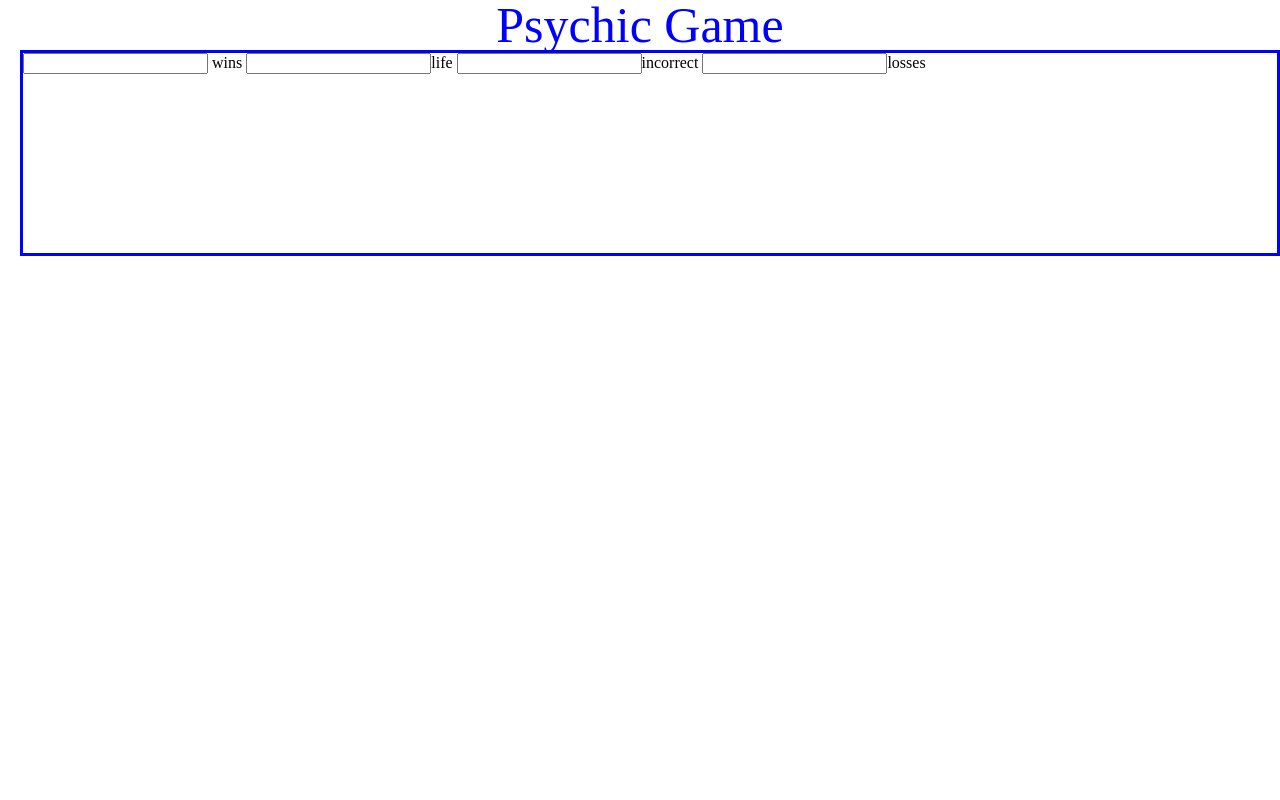
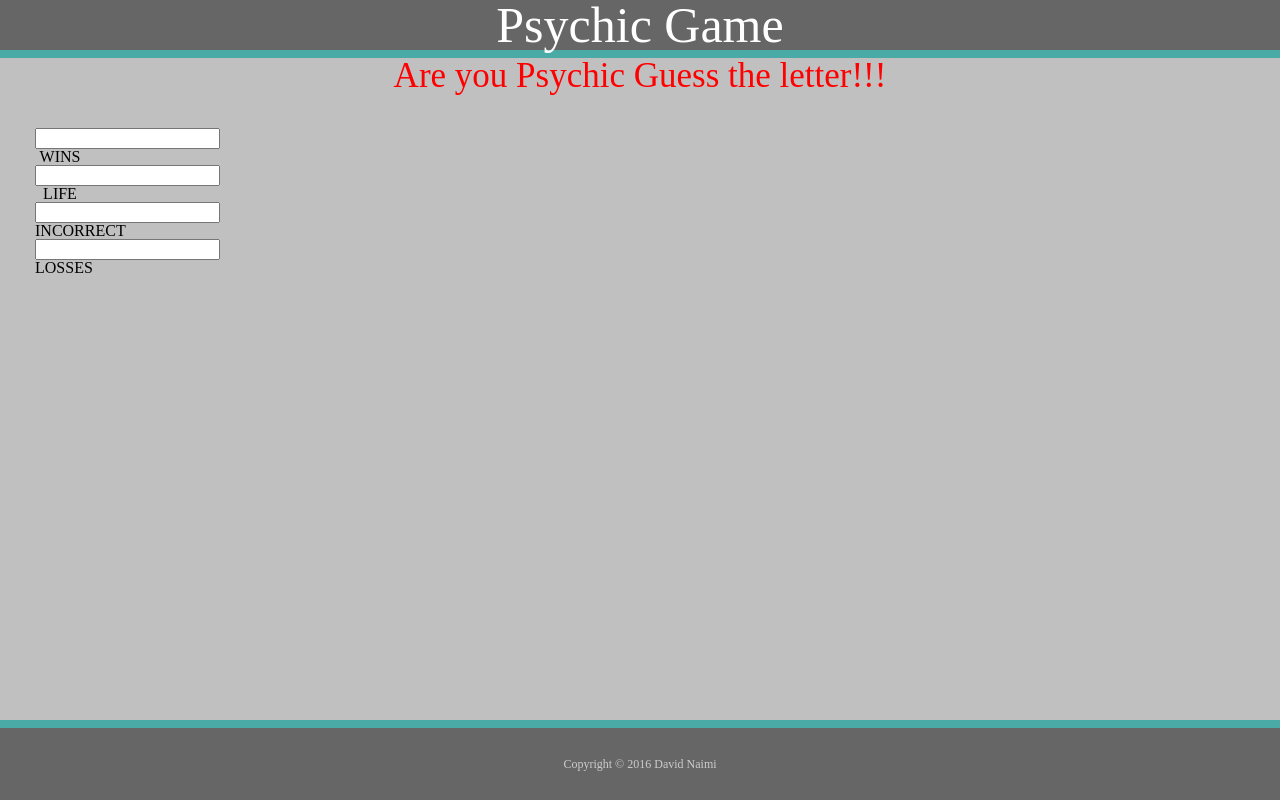
Before and after one commit to d88naimi/Hangman-Game, a PHP site: page /index.html in a window 1280 px wide. Run offline with PHP 8.4, Linux system fonts and the light colour scheme.

Commit message:
Psychic-Game

```diff
--- a/assets/css/style.css
+++ b/assets/css/style.css
@@ -2,13 +2,60 @@ h1 {
 	text-align: center;
 	color: blue;
 	font-size: 50px;
+	position:relative;
+	top:0;
+	left: 0
+	right:0;
+	border-bottom: 8px solid #4aaaa5;
+	background: #666;
+	color: #fff;
 
 }
 
-.textbox {
+body{
+	background-color: silver;
+}
 
 
-	height:200px;
-	border: 3px solid blue;
-	margin-left: 20px;
- }
+
+.textbox-design {
+
+	position: relative;
+	display: block;
+	padding:10px;
+	height: 50px;
+	width: 50px;
+	margin-top: 25px;
+	text-align: center;
+	margin-left: 25px;
+
+}
+
+
+
+ h2{
+
+ 	color:red;
+ 	text-align: center;
+ 	font-size: 35px;
+}
+
+footer {
+
+	 	  position: absolute;
+		  right: 0;
+		  left: 0;
+		  bottom: 0;
+		  padding: 30px 0;
+		  clear: both;
+		  color: #fff;
+		  color: #ccc;
+		  font-size: 12px;
+		  text-align: center;
+		  background: #666;
+		  border-top: 8px solid #4aaaa5;
+}
+
+.textbox1 {
+	text-align: center;
+}
--- a/assets/javascript/game.js
+++ b/assets/javascript/game.js
@@ -38,7 +38,7 @@ console.log(alphabet);
 document.onkeyup = function(event) {
 
        // asssihning users input to userGuess
-	var userGuess = event.key;
+	var userGuess = event.key.toLowerCase();
     // javascript pre-set code for letters of the alphabet on a computer keyboard
     if (event.keyCode >= 65 && event.keyCode <= 90){
     // indexOf is telling computer that userGuess has been logged already resulting in false
--- a/index.html
+++ b/index.html
@@ -12,24 +12,36 @@
 
 <h1>Psychic Game </h1>
 
-	<div class="textbox">
+<h2> Are you Psychic Guess the letter!!!</h2>
 
-		<input id="wins" type="text" name="Wins"> wins</input>
+	<div class="textbox-design">
 
-		<input id="life" type="text" name="Life">life</input>
+		<div class="textbox1">
 
-		<input id="incorrect" type="text" name="Incorrect">incorrect</input>
+			<input id="wins" type="text" name="Wins">WINS</input>
+		</div>
 
-		<input id="losses" type="text" name="Losses">losses</input>
+		<div class="textbox2">
+			<input id="life" type="text" name="Life">LIFE</input>
+		</div>
 
+		<div class="textbox3">
+			<input id="incorrect" type="text" name="Incorrect">INCORRECT</input>
+		</div>
 
-
-
-
+		<div class="textbox4">
+			<input id="losses" type="text" name="Losses">LOSSES</input>
+		</div>
 	</div>
 
 
 
+<footer>
+    <div class="container">
+      Copyright &copy; 2016 David Naimi
+    </div>
+  </footer>
+
 </body>
 <script type="text/javascript" src="assets/javascript/game.js" ></script>
 </html>
```
